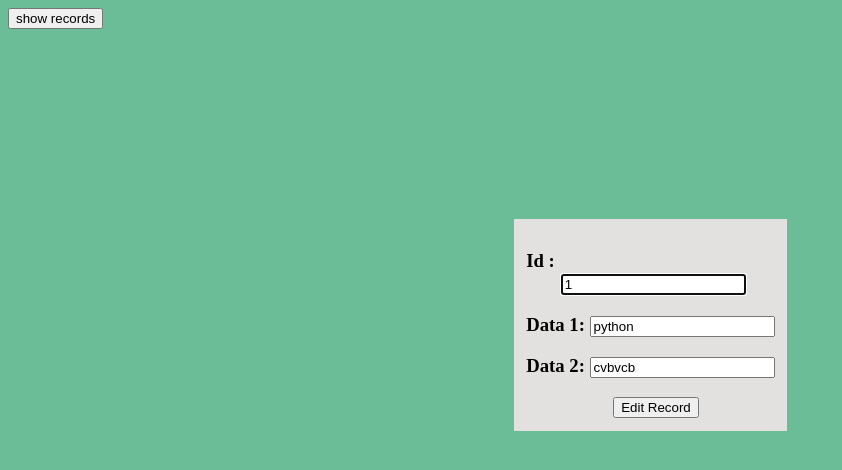
After one commit to Blogmeena/CURD, a Django app: page /edit?Id=1 in a window 1280 px wide. The commit adds this page. Shown: the top 470 px of the page, without its empty margins (0-842 px from the left). Run offline with Django 5.2, Linux system fonts and the light colour scheme; data comes from the database, SQL or seed files in the repository; both versions use the stored data as it was after the commit.

Commit message:
CRUD commited

```diff
--- a/CRUD/Home/urls.py
+++ b/CRUD/Home/urls.py
@@ -4,4 +4,7 @@ urlpatterns = [
     path('',views.home),
    path('show',views.show),
    path('send',views.send),
+   path('delete',views.delete),
+   path('edit',views.edit),
+   path('RecordEdited',views.RecordEdited)
 ]
--- a/CRUD/Home/views.py
+++ b/CRUD/Home/views.py
@@ -1,12 +1,13 @@
 from django.shortcuts import render
-from django.http import HttpResponse
+from django.http import HttpResponse,HttpResponseRedirect
 from Home.models import Entry
 
 def home(request):
     return render(request,"home.html")
 
 def show(request):
-    return render(request,"show.html")
+    data=Entry.objects.all()
+    return render(request,"show.html",{'data':data})
 
 def send(request):
     if request.method == "POST":
@@ -18,3 +19,26 @@ def send(request):
         return render(request,"home.html",{'msg':msg})
     else:
         return HttpResponse("<h1>404 - Not found</h1>")
+
+def delete(request):
+    ID=request.GET['Id']
+    Entry.objects.filter(ID = ID).delete()
+    return HttpResponseRedirect("show")
+
+def edit(request):
+    ID=request.GET['Id']
+    data1=data2="Not_available"
+    for data in Entry.objects.filter(ID = ID):
+        data1=data.data1
+        data2=data.data2
+    return render(request,"edit.html",{'ID':ID,'data1':data1,'data2':data2})
+
+def RecordEdited(request):
+    if request.method== "POST":
+        ID=request.POST['id']
+        data1=request.POST['data1']
+        data2=request.POST['data2']
+        Entry.objects.filter(ID=ID).update(data1=data1,data2=data2)
+        return HttpResponseRedirect("show")
+    else:
+        return HttpResponse("<h1>404 - Not found</h1>")
--- /dev/null
+++ b/CRUD/static/edit.css
@@ -0,0 +1,18 @@
+body{
+    background-color: rgb(107,189,152);
+}
+#divone{
+    background-color: rgb(226,225,223);
+    max-width: fit-content;
+    padding: 1%;
+    margin-left: 40%;
+    margin-top: 15%;
+}
+#btn{
+    margin-left: 35%;
+
+
+}
+#id{
+    margin-left: 13.9%;
+}
--- /dev/null
+++ b/CRUD/templates/edit.html
@@ -0,0 +1,27 @@
+<!DOCTYPE html>
+{% load static %}
+<html lang="en">
+<head>
+    <meta charset="UTF-8">
+    <meta name="viewport" content="width=device-width, initial-scale=1.0">
+    <link rel="stylesheet" href="{% static 'edit.css' %}">
+    <title>Edit operation</title>
+</head>
+<body>
+    <div>
+        <form action="show">
+            <input type="submit" value="show records">
+        </form>
+    </div>
+    <div id="divone">
+        <form action="/RecordEdited" method="POST">
+            {% csrf_token %}
+            <h3>Id : <input required autofocus type="text" name="id" id="id" value={{ID}}></h3>
+            <h3>Data 1: <input required  type="text" name="data1" id="data1" value={{data1}}></h3>
+            <h3>Data 2: <input required  type="text" name="data2" id="data2" value={{data2}}></h3>
+            <input type="submit" id="btn" value="Edit Record">
+        </form>
+        <span>{{msg}}</span>
+    </div>
+</body>
+</html>
```
Also changed, not shown: CRUD/static/show.css (+10 -6 lines), CRUD/templates/show.html (+4 -4 lines), CRUD/db.sqlite3.
